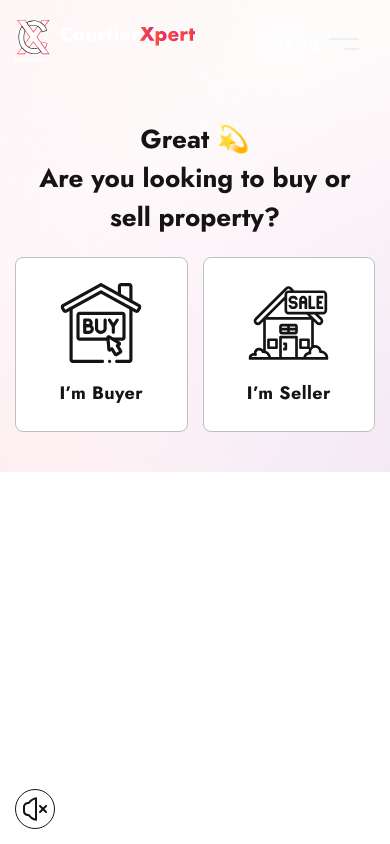
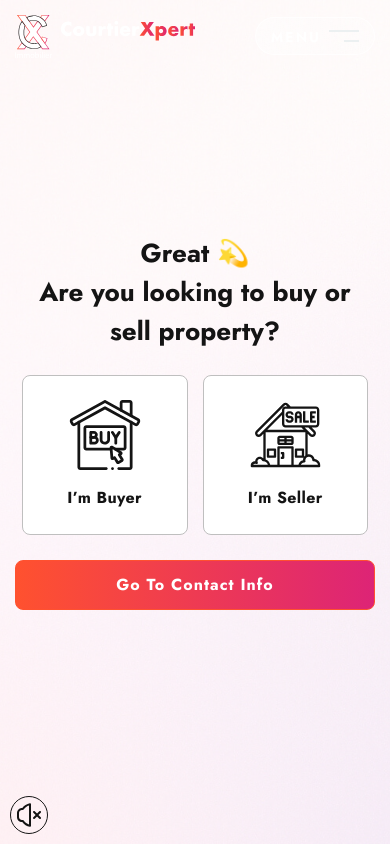
Before and after one commit to manthan-bytes/Courtier-frontend, a React (Create React App) app: page /buysellproperty in a window 390 px wide. Built offline with nearby package versions, Linux system fonts and the light colour scheme; no server answers; sample sign-in values are in the browser's storage.

Commit message:
property type screen design with responsive

```diff
--- a/src/common/header/index.scss
+++ b/src/common/header/index.scss
@@ -12,7 +12,7 @@
     }
 
     @media screen and (max-width:767px) {
-        padding: 20px 0;
+        padding: 15px 0;
         position: fixed;
     }
 
@@ -38,6 +38,7 @@
 
                 img {
                     width: 100%;
+                    display: block;
                 }
             }
         }
--- a/src/pages/buysellproperty/buysellproperty.scss
+++ b/src/pages/buysellproperty/buysellproperty.scss
@@ -1,7 +1,20 @@
 @import "../../styles/Variable.scss";
 
 .main-banner-sec {
-    .banner-cantent-block {
-
+    &.buysellproperty-sec {
+        .form-step-contect {
+            .blue_btn {
+                @media screen and (max-width: $screen-xs-max) {
+                    margin-top: 0px;
+                }
+            }
+        }
+    }
+    &.property-sec {
+        .form-step-contect {
+            .form-inner-block {
+                flex-wrap: wrap;
+            }
+        }
     }
 }
--- a/src/pages/buysellproperty/index.tsx
+++ b/src/pages/buysellproperty/index.tsx
@@ -2,24 +2,17 @@
 import React, { useEffect } from "react";
 import { Link } from "react-router-dom";
 import bg_main from "../../assets/images/bg-main.jpg";
-import {
-  VolumeMute,
-  VolumeOn,
-  Buyericon,
-  Sellericon,
-} from "../../core/icons";
-import './buysellproperty.scss'
+import { VolumeMute, VolumeOn, Buyericon, Sellericon, Familyicon, Condoicon, Propertyicon, Industrialicon, Landfieldicon } from "../../core/icons";
+import "./buysellproperty.scss";
 
 const BuySellProperty = () => {
   useEffect(() => {
-    console.log('test')
-  })
+    console.log("test");
+  });
   return (
     <>
-    <section className="main-banner-sec">
-      <div className="banner-overlay">
-
-      </div>
+      <section className="main-banner-sec buysellproperty-sec property-sec">
+        <div className="banner-overlay"></div>
         <img
           className="banner-bg"
           src={bg_main}
@@ -58,9 +51,9 @@ const BuySellProperty = () => {
                       </div>
                     </label>
                   </div>
-              {/* <Link to="/seller/contactinfo" className="theme_btn blue_btn">
+                  <Link to="/seller/contactinfo" className="theme_btn blue_btn">
                     Go To Contact Info
-              </Link> */}
+                  </Link>
                 </form>
               </div>
               <div className="volume-btn">
@@ -74,6 +67,84 @@ const BuySellProperty = () => {
             </div>
           </div>
         </div>
+        {/* <div className="banner-cantent-block">
+          <div className="container">
+            <div className="custom-row">
+              <div className="form-step-contect">
+                <h2 className="h2">
+                What type of property are you wishing to sell?
+                </h2>
+                <form>
+                  <div className="form-inner-block">
+                    <label className="custom-select">
+                      <input type="radio" name="layout" value="L" />
+
+                      <div className="custom-lable">
+                        <span className="svg-icon">
+                          <Familyicon />
+                        </span>
+                        Single Family
+                      </div>
+                    </label>
+                    <label className="custom-select">
+                      <input type="radio" name="layout" value="L" />
+
+                      <div className="custom-lable">
+                        <span className="svg-icon">
+                          <Condoicon />
+                        </span>
+                        Condo
+                      </div>
+                    </label>
+                    <label className="custom-select">
+                      <input type="radio" name="layout" value="L" />
+
+                      <div className="custom-lable">
+                        <span className="svg-icon">
+                          <Propertyicon />
+                        </span>
+                        Revenue Property
+                      </div>
+                    </label>
+                    <label className="custom-select">
+                      <input type="radio" name="layout" value="L" />
+
+                      <div className="custom-lable">
+                        <span className="svg-icon">
+                          <Industrialicon />
+                        </span>
+                        Commercial or Industrial
+                      </div>
+                    </label>
+                    <label className="custom-select">
+                      <input type="radio" name="layout" value="L" />
+                      <div className="custom-lable">
+                        <span className="svg-icon">
+                          <Landfieldicon />
+                        </span>
+                        Land / Field
+                      </div>
+                    </label>
+                  </div>
+                  <Link to="/" className="theme_btn">
+                  Back
+                </Link>
+                <Link to="/" className="theme_btn blue_btn">
+                 Next Question
+                </Link>
+                </form>
+              </div>
+              <div className="volume-btn">
+                <div className="volume volumeoff">
+                  <VolumeMute />
+                </div>
+                <div className="volume volumeon">
+                  <VolumeOn />
+                </div>
+              </div>
+            </div>
+          </div>
+        </div> */}
       </section>
     </>
   );
--- a/src/pages/home/index.scss
+++ b/src/pages/home/index.scss
@@ -72,7 +72,7 @@
             color: $White;
 
             @media screen and (max-width:$screen-xs-max) {
-                margin-bottom: 20px;
+                margin-bottom: 24px;
             }
         }
         .theme_btn {
--- a/src/pages/seller/contactinfo/contactinfo.scss
+++ b/src/pages/seller/contactinfo/contactinfo.scss
@@ -1,37 +1,8 @@
 @import "../../../styles/Variable.scss";
 
 .main-banner-sec {
-    .banner-bg {
-        @media screen and (max-width: $screen-xs-max) {
-            height: -webkit-fill-available;
-        }
-    }
-
-    .banner-overlay {
-        &::before {
-            @media screen and (max-width: $screen-xs-max) {
-                height: -webkit-fill-available;
-            }
-        }
-    }
-
-    @media screen and (max-width: $screen-xs-max) {
-        height: 100%;
-        padding: 120px 0 20px 0;
-    }
-
     .banner-cantent-block {
-        @media screen and (max-width: $screen-xs-max) {
-            height: 100%;
-        }
-
         .form-step-contect {
-            .form-inner-block {
-                @media screen and (max-width: $screen-xs-max) {
-                    padding: 0px 0 20px 0;
-                }
-            }
-
             .form-group-main {
                 width: 100%;
 
@@ -40,6 +11,7 @@
                     max-width: 661px;
                     margin: 0 auto;
                     padding-bottom: 32px;
+                    position: relative;
 
                     &:last-child {
                         padding-bottom: 0;
@@ -47,6 +19,23 @@
 
                     @media screen and (max-width: $screen-lg-max) {
                         padding-bottom: 22px;
+                    }
+
+                    .error-msg {
+                        position: absolute;
+                        right: 14px;
+                        bottom: -65px;
+                        z-index: 9;
+
+                        @media screen and (max-width: $screen-lg-max) {
+                            bottom: -55px;
+                        }
+
+                        @media (max-width: $screen-xs-max) {
+                            bottom: 5px;
+                            right: 0px;
+                        }
+
                     }
                 }
             }
@@ -56,7 +45,7 @@
             width: 100%;
             max-width: 1176px;
             margin: 0 auto;
-            position: absolute;
+            position: fixed;
             bottom: 53px;
             left: 0;
             right: 0;
--- a/src/styles/App.scss
+++ b/src/styles/App.scss
@@ -97,6 +97,15 @@ img {
 .main-banner-sec {
   height: 100vh;
   position: relative;
+  padding: 150px 0 130px 0;
+  @media screen and (max-width:$screen-xs-max) {
+    height: 100%;
+    min-height: 100vh;
+    padding: 70px 0;
+    display: flex;
+    align-items: center;
+    justify-content: center;
+  }
 
   .banner-bg {
     object-fit: cover;
@@ -107,6 +116,9 @@ img {
     left: 0;
     top: 0;
     bottom: 0;
+    @media screen and (max-width:$screen-xs-max) {
+      height: 100%;
+    }
 
   }
 
@@ -123,6 +135,9 @@ img {
       right: 0;
       top: 0;
       bottom: 0;
+      @media screen and (max-width:$screen-xs-max) {
+        height: 100%;
+      }
 
     }
   }
@@ -132,8 +147,13 @@ img {
     z-index: 99;
     display: flex;
     align-items: center;
-    height: 100vh;
     flex-wrap: wrap;
+    height: calc(100vh - 280px );
+    overflow-y: auto;
+    @include scrollbar;
+      @media screen and (max-width: $screen-xs-max) {
+        height: 100%;
+     }
   }
 }
 
@@ -153,11 +173,11 @@ img {
 
     @media screen and (max-width:$screen-1199) {
       padding: 15px 0;
-      gap: 15px;
+      gap: 30px;
     }
 
     @media screen and (max-width:$screen-xs-max) {
-      padding: 0px 0;
+      padding:0px 0 25px 0;
       gap: 15px;
     }
   }
@@ -182,6 +202,12 @@ img {
   }
 }
 
+.error-msg {
+  color: $Error;
+  font-size: 12px;
+  line-height: 125%;
+}
+
 
 @keyframes App-logo-spin {
   from {
--- a/src/styles/Mixins.scss
+++ b/src/styles/Mixins.scss
@@ -26,7 +26,6 @@
 
     @media (max-width: $screen-xs-max) {
         font-size: 26px;
-        margin-bottom: 20px;
     }
 }
 
@@ -59,9 +58,6 @@
     z-index: 1;
     letter-spacing: 1.08px;
     background-size: 300% 100%;
-    moz-transition: all .3s ease-in-out;
-    -o-transition: all .3s ease-in-out;
-    -webkit-transition: all .3s ease-in-out;
     transition: all .3s ease-in-out;
 
     @media (max-width: $screen-1199) {
@@ -87,9 +83,6 @@
         background-image: linear-gradient(90deg, $btn_thame1, $btn_thame2, $btn_thame2, $btn_thame1);
         border-color: $btn_thame1;
         color: $White;
-        // moz-transition: all .4s ease-in-out;
-        -o-transition: all .4s ease-in-out;
-        -webkit-transition: all .4s ease-in-out;
         transition: all .4s ease-in-out;
         background-size: 300% 100%;
 
@@ -164,21 +157,19 @@
         justify-content: center;
         cursor: pointer;
         flex-wrap: wrap;
-        padding: 20px;
+        padding: 20px 10px;
         font-size: 20px;
         font-style: normal;
         @include font-weight(700);
         line-height: 150%;
         letter-spacing: 0.4px;
         background-size: 300% 100%;
-        // moz-transition: all .4s ease-in-out;
-        -o-transition: all .4s ease-in-out;
-        -webkit-transition: all .4s ease-in-out;
         transition: all .4s ease-in-out;
 
         @media screen and (max-width: $screen-xs-max) {
-            height: 175px;
-            font-size: 18px;
+            height: 160px;
+            font-size: 16px;
+            width: 46%;
         }
 
         .svg-icon {
@@ -188,7 +179,7 @@
             svg {
 
                 @media screen and (max-width: $screen-xs-max) {
-                    height: 80px;
+                    height: 70px;
                 }
             }
         }
@@ -246,9 +237,6 @@
         letter-spacing: 0.4px;
         background-size: 300% 100%;
         background: $White;
-        // moz-transition: all .3s ease-in-out;
-        -o-transition: all .3s ease-in-out;
-        -webkit-transition: all .3s ease-in-out;
         transition: all .3s ease-in-out;
     }
 
@@ -281,10 +269,10 @@
     z-index: 9;
 
     @media screen and (max-width: $screen-xs-max) {
-        bottom: 15px;
-        left: 15px;
-        width: 40px;
-        height: 40px;
+        bottom: 10px;
+        left: 10px;
+        width: 38px;
+        height: 38px;
     }
 
     .volume {
--- a/src/styles/Variable.scss
+++ b/src/styles/Variable.scss
@@ -24,22 +24,24 @@ $font_family_jost: 'Jost', sans-serif;
 $font_size_base: 22px;
 
 // Custom Scrollbar Mixins
-@mixin scrollbar($thumb, $track) {
+@mixin scrollbar {
   overflow: auto;
   scrollbar-width: thin;
-  scrollbar-color: $thumb $track;
+  scrollbar-color:$btn_thame2;
 
   &::-webkit-scrollbar {
-    width: 6px;
+    width: 4px;
     height: 4px;
+    border-radius: 6px;
   }
 
   &::-webkit-scrollbar-track {
-    background: #fff;
+    background:$black4;
+    border-radius: 5px;
   }
 
   &::-webkit-scrollbar-thumb {
-    background-color:#fff;
+    background-color:$Border;
     border-radius: 6px;
     border: 0px solid #fff;
   }
```
Also changed, not shown: src/pages/seller/contactinfo/index.tsx (+6 -6 lines). Lines whose indentation alone changed are shown as unchanged.
